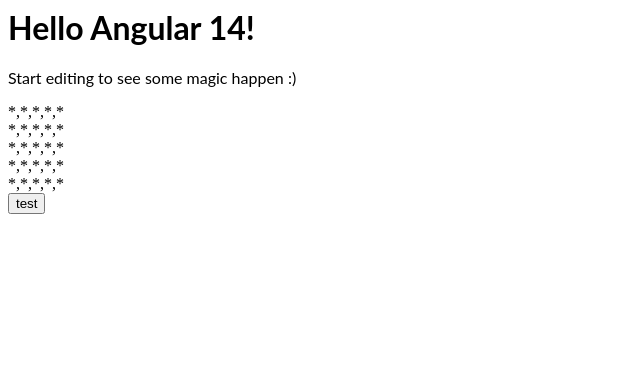
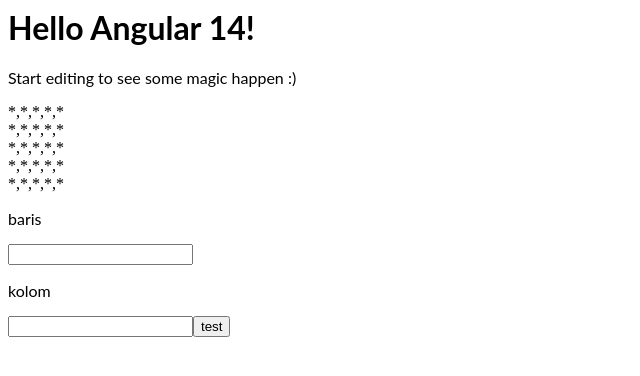
Before and after one commit to tifs73/c14180073-Angular1, an Angular app: page / in a window 1280 px wide. Shown: the top 376 px of the page, without its empty margins (0-640 px from the left). Built offline with nearby package versions, Linux system fonts and the light colour scheme.

Commit message:
2 files modified

```diff
--- a/src/app/app.component.html
+++ b/src/app/app.component.html
@@ -7,4 +7,11 @@
 	{{output}}
 </div>
 
+<p>baris</p>
+<input [(ngModel)]="baris" type="text"/>
+<br/>
+
+<p>kolom</p>
+<input [(ngModel)]="kolom" type="text"/>
+
 <button (click)="button()">test</button>{{test}}
--- a/src/app/app.component.ts
+++ b/src/app/app.component.ts
@@ -8,8 +8,11 @@
 export class AppComponent {
   name = "Angular " + VERSION.major;
   test : String;
+  baris : 0;
+  kolom : 0;
 
-  hitung = [["*", "*", "*", "*", "*",],
+  hitung = [
+    ["*", "*", "*", "*", "*"],
     ["*", "*", "*", "*", "*"],
     ["*", "*", "*", "*", "*"],
     ["*", "*", "*", "*", "*"],
```
